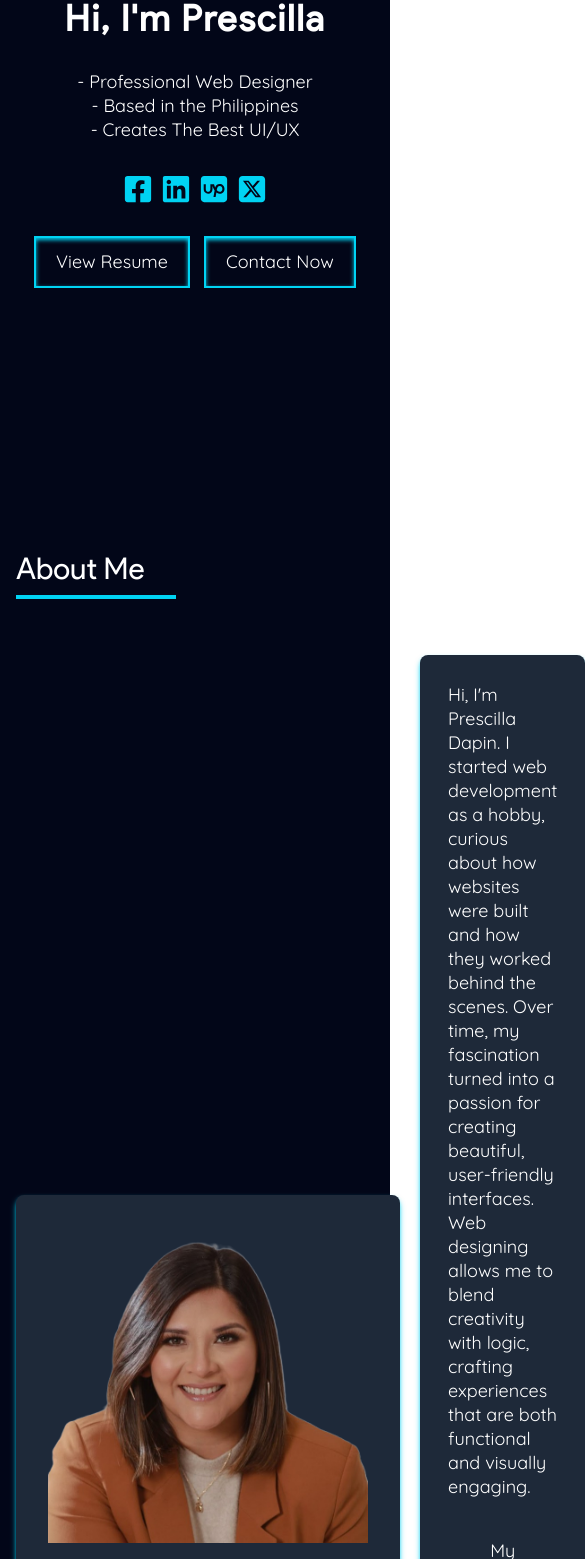
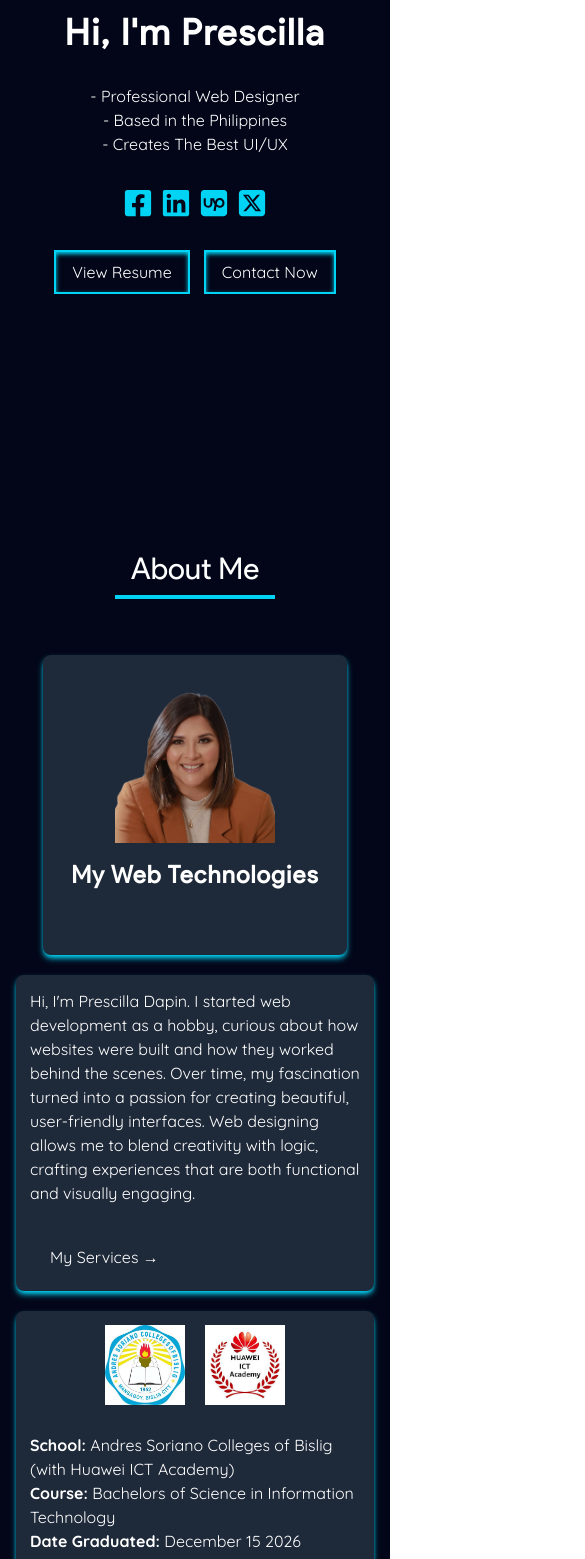
Before and after one commit to riyudev/Dapin-Portfolio, a React (Vite) app: page / in a window 390 px wide. Shown: the part 389-1948 px from the top of the page, 585 px wide, since content can reach past the window. Built offline with nearby package versions, Linux system fonts and the light colour scheme; some icons are missing.

Commit message:
responsive about

```diff
--- a/src/components/About.jsx
+++ b/src/components/About.jsx
@@ -7,18 +7,18 @@ import Huawei from "../assets/huawei.jpg";
 function About() {
   return (
     <section id="about" className="space-y-14 pt-24">
-      <header className="space-y-2">
+      <header className="laptop:items-start flex flex-col items-center justify-center space-y-2">
         <h3>About Me</h3>
         <hr className="w-40" />
       </header>
 
-      <div className="flex items-center space-x-5">
+      <div className="laptop:flex-row laptop:space-x-5 laptop:space-y-0 flex flex-col items-center space-y-5">
         <div className="flex flex-col items-center space-y-4 rounded-lg bg-gray-800 p-7 shadow-md shadow-cyan-400">
           <div>
-            <img src={Dapin} alt="" className="w-80" />
+            <img src={Dapin} alt="" className="laptop:w-80 w-full max-w-40" />
           </div>
 
-          <h4 className="text-2xl font-bold tracking-wider">
+          <h4 className="text-center text-2xl font-bold tracking-wider">
             My Web Technologies
           </h4>
 
@@ -28,7 +28,7 @@ function About() {
                 <StackIcon
                   key={tech}
                   name={tech}
-                  className="size-10 transition-transform duration-300 hover:scale-110"
+                  className="laptop:size-10 size-5 transition-transform duration-300 hover:scale-110"
                 />
               ),
             )}
@@ -36,7 +36,7 @@ function About() {
         </div>
 
         <div className="space-y-5">
-          <blockquote className="space-y-8 rounded-lg bg-gray-800 p-7 shadow-md shadow-cyan-400">
+          <blockquote className="laptop:p-7 space-y-8 rounded-lg bg-gray-800 p-3.5 shadow-md shadow-cyan-400">
             <p>
               Hi, I'm Prescilla Dapin. I started web development as a hobby,
               curious about how websites were built and how they worked behind
@@ -53,8 +53,8 @@ function About() {
             </a>
           </blockquote>
 
-          <div className="space-y-7 rounded-lg bg-gray-800 p-7 shadow-md shadow-cyan-400">
-            <div className="flex items-center space-x-5">
+          <div className="laptop:p-7 space-y-7 rounded-lg bg-gray-800 p-3.5 shadow-md shadow-cyan-400">
+            <div className="tablet:justify-start flex items-center justify-center space-x-5">
               <img src={Ascb} alt="" className="size-20" />
               <img src={Huawei} alt="" className="size-20" />
             </div>
--- a/src/components/Home.jsx
+++ b/src/components/Home.jsx
@@ -10,7 +10,7 @@ function Home() {
       className="flex min-h-screen items-center justify-center pt-20"
     >
       <div className="laptop:flex-row laptop:space-x-10 laptop:space-y-0 flex flex-col-reverse items-center justify-center space-y-5">
-        <div className="laptop:items-start laptop:text-left flex flex-col items-center space-y-8 text-center">
+        <div className="laptop:items-start laptop:text-left laptop:mt-0 mt-5 flex flex-col items-center space-y-8 text-center">
           <h2 className="font-bold tracking-wider">Hi, I'm Prescilla</h2>
           <div>
             <p>- Professional Web Designer</p>
@@ -26,11 +26,11 @@ function Home() {
           </div>
 
           <div className="flex items-center space-x-3.5">
-            <button className="border-2 border-cyan-400 px-5 py-3 inset-shadow-sm inset-shadow-cyan-400 transition-all duration-300 hover:bg-cyan-400 hover:text-slate-950 active:scale-[80%]">
+            <button className="border-2 border-cyan-400 px-4 py-2 inset-shadow-sm inset-shadow-cyan-400 transition-all duration-300 hover:bg-cyan-400 hover:text-slate-950 active:scale-[80%]">
               View Resume
             </button>
             <a href="#contact">
-              <button className="border-2 border-cyan-400 px-5 py-3 inset-shadow-sm inset-shadow-cyan-400 transition-all duration-300 hover:bg-cyan-400 hover:text-slate-950 active:scale-[80%]">
+              <button className="border-2 border-cyan-400 px-4 py-2 inset-shadow-sm inset-shadow-cyan-400 transition-all duration-300 hover:bg-cyan-400 hover:text-slate-950 active:scale-[80%]">
                 Contact Now
               </button>
             </a>
--- a/src/index.css
+++ b/src/index.css
@@ -42,17 +42,17 @@
   }
 
   h5 {
-    @apply font-quicksandSemiBold text-xl text-white;
+    @apply font-quicksandSemiBold laptop:text-xl text-lg text-white;
   }
 
   li {
-    @apply font-quicksandBold text-lg leading-6 text-white;
+    @apply font-quicksandBold laptop:text-lg text-base leading-6 text-white;
   }
 
   button,
   input,
   p {
-    @apply font-quicksandRegular text-lg leading-6 text-white;
+    @apply font-quicksandRegular laptop:text-lg text-base leading-6 text-white;
   }
 
   hr {
```
